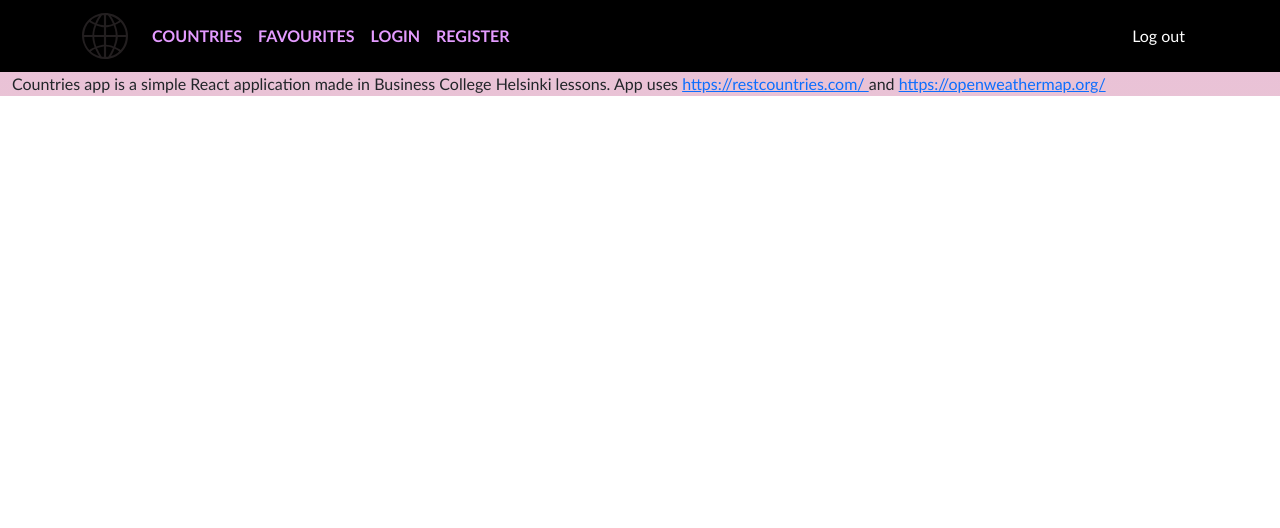
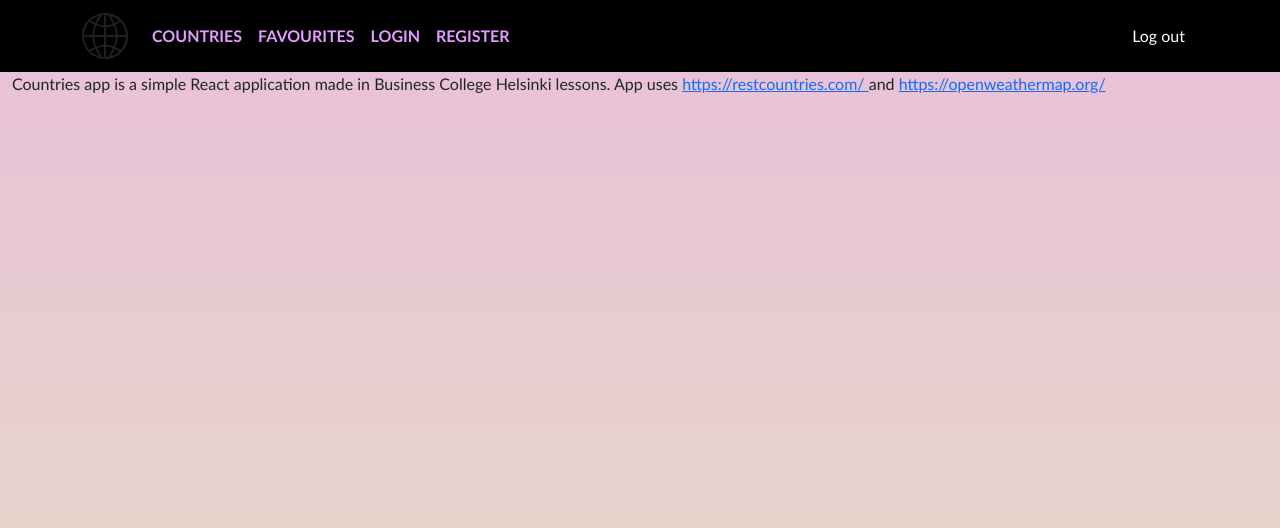
Before and after one commit to pixelsnow/countries_app_redux_bootstrap, a React (Create React App) app: page / in a window 1280 px wide. Shown: the top 528 px of the page. Built offline with nearby package versions, Linux system fonts and the light colour scheme; no server answers.

Commit message:
fix background height

```diff
--- a/src/App.css
+++ b/src/App.css
@@ -1,3 +1,4 @@
 .main-container {
   background: linear-gradient(to bottom, #eabfd8, #e4dec6) no-repeat fixed;
+  min-height: 100svh;
 }
--- a/src/components/CountriesSingle.jsx
+++ b/src/components/CountriesSingle.jsx
@@ -108,7 +108,7 @@ const CountriesSingle = () => {
     );
   }
   return (
-    <Container>
+    <Container className="countries-single-container">
       <Row className="m-5">
         <Col>
           {
--- a/src/styles/countriesSingle.css
+++ b/src/styles/countriesSingle.css
@@ -0,0 +1,2 @@
+.countries-single-container {
+}
```
